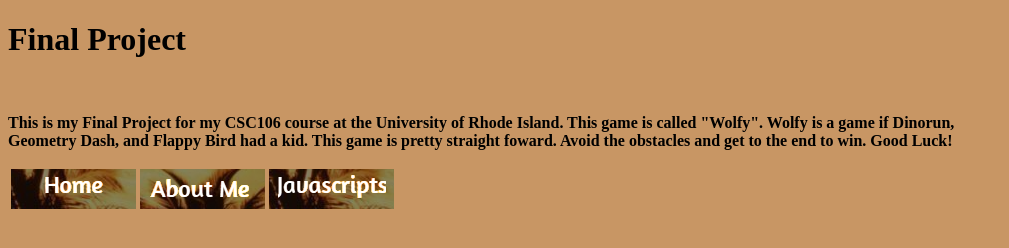
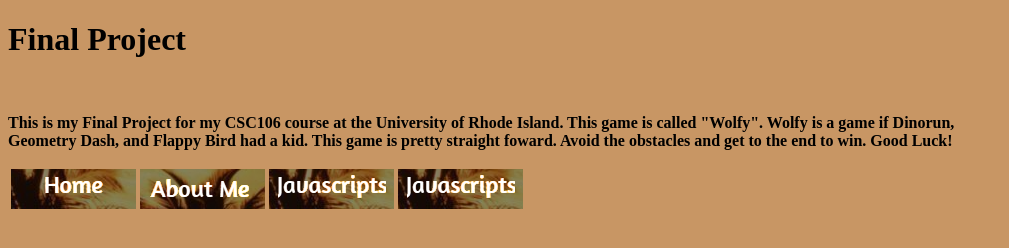
Before and after one commit to StevenK0567/stevenk0567.github.io, a plain HTML site: page FinalProject.html in a window 1280 px wide. Shown: the whole page, without its empty margins (0-1009 px from the left). Drawn offline with Linux system fonts and the light colour scheme.

Commit message:
Update FinalProject.html

```diff
--- a/FinalProject.html
+++ b/FinalProject.html
@@ -16,7 +16,7 @@ Geometry Dash, and Flappy Bird had a kid. This game is pretty straight foward. A
 <td><a href="https://stevenk0567.github.io/index.html"><img src="https://github.com/StevenK0567/stevenk0567.github.io/blob/main/Home.png?raw=true"></a></td>
 <td><a href="https://stevenk0567.github.io/about.html"><img src="https://github.com/StevenK0567/stevenk0567.github.io/blob/main/about.png?raw=true"></a></td>
 <td><a href="https://stevenk0567.github.io/javascripts.html"><img src="https://github.com/StevenK0567/stevenk0567.github.io/blob/main/javascripts.png?raw=true"></a></td>
-<td><a href="https://github.com/StevenK0567/stevenk0567.github.io/blob/main/Final%20Project%20img.png?raw=true"></a></td>
+<td><a href="https://stevenk0567.github.io/FinalProject.html"><img src="https://github.com/StevenK0567/stevenk0567.github.io/blob/main/javascripts.png?raw=true"></a></td>
     </tr>
     </table>
     </body>
```
